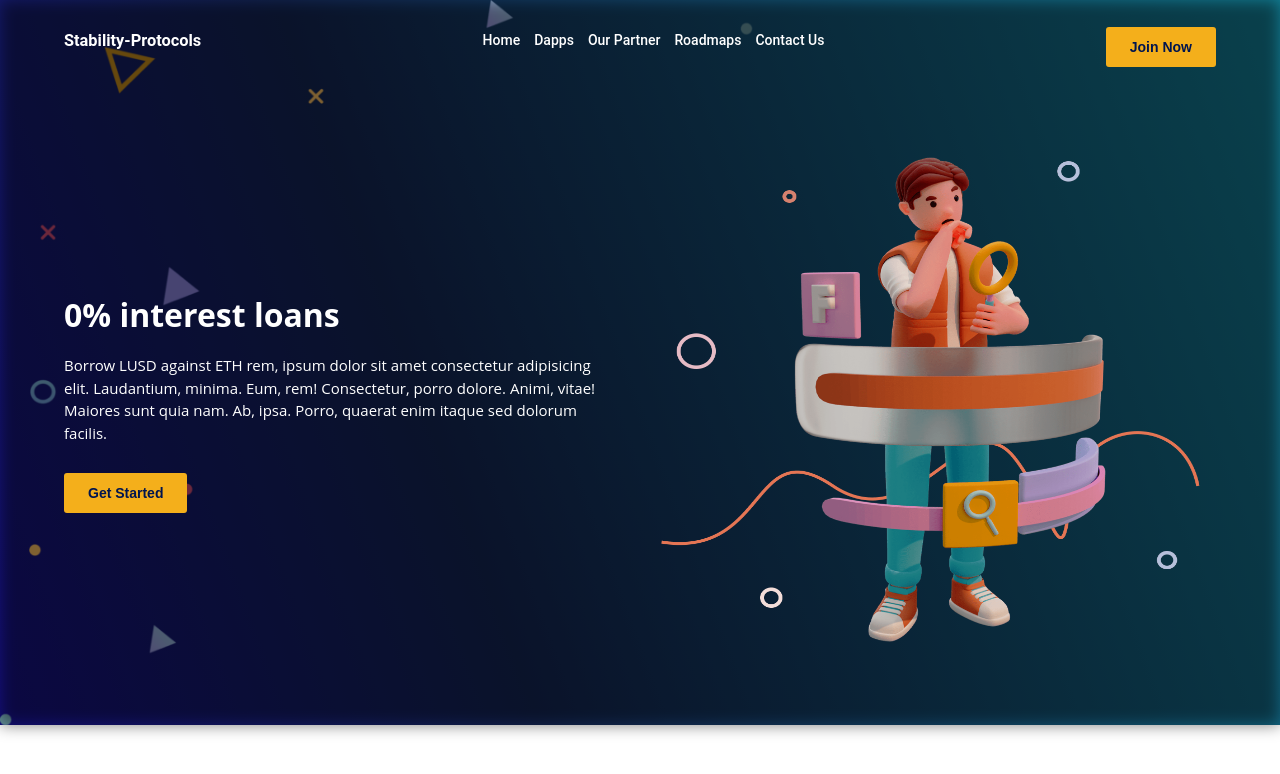
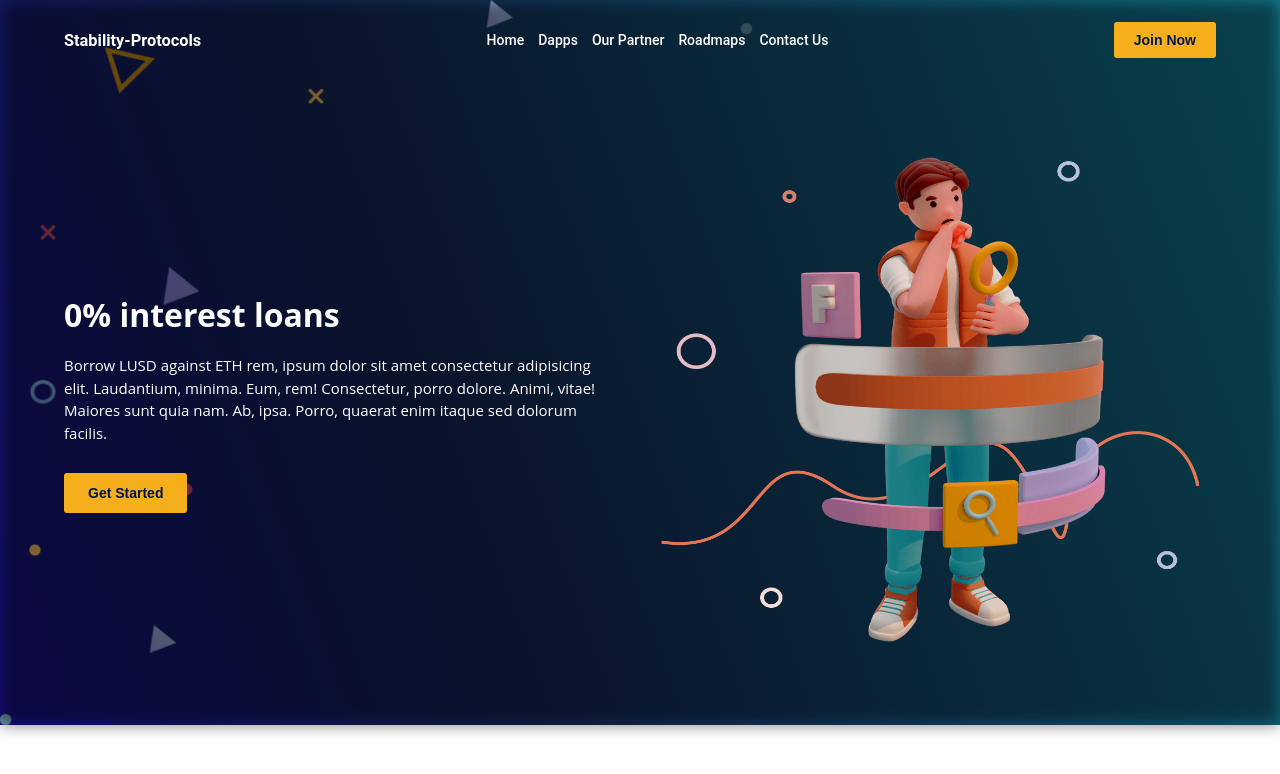
Before and after one commit to blyncnov/stability-protocol, a Next.js app: page / in a window 1280 px wide. Shown: the top 774 px of the page. Built offline with nearby package versions, Linux system fonts and the light colour scheme.

Commit message:
Stability Protocol Fixed v1

```diff
--- a/styles/Homepage/Navigation.js
+++ b/styles/Homepage/Navigation.js
@@ -16,8 +16,7 @@ export const Navigation__Row = styled.div`
   align-items: center;
 
   button {
-    margin-top: 1em;
-    padding: 12px 24px;
+    padding: 10px 20px;
     border: none;
     border-radius: 3px;
     background-color: #f4af1b;
```
